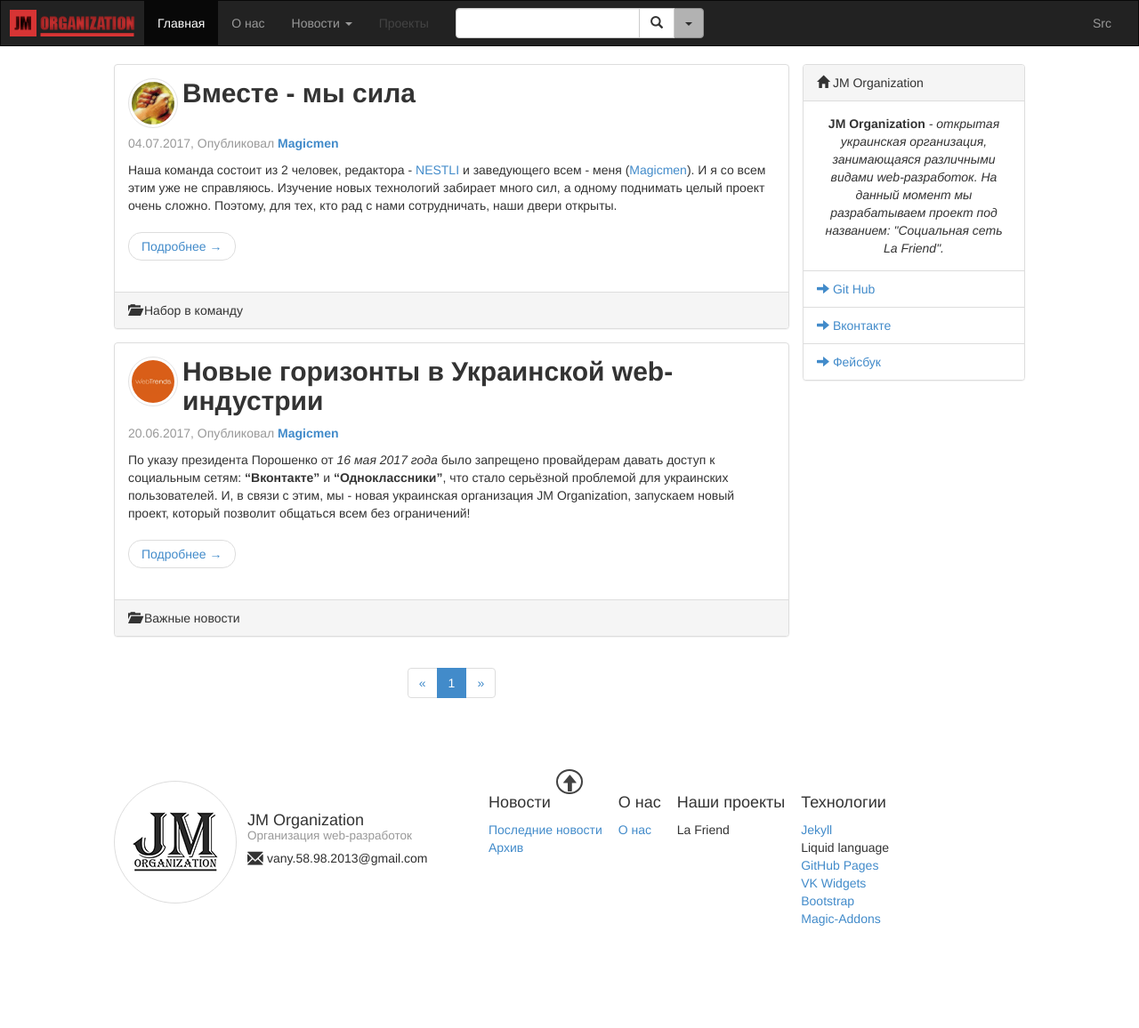
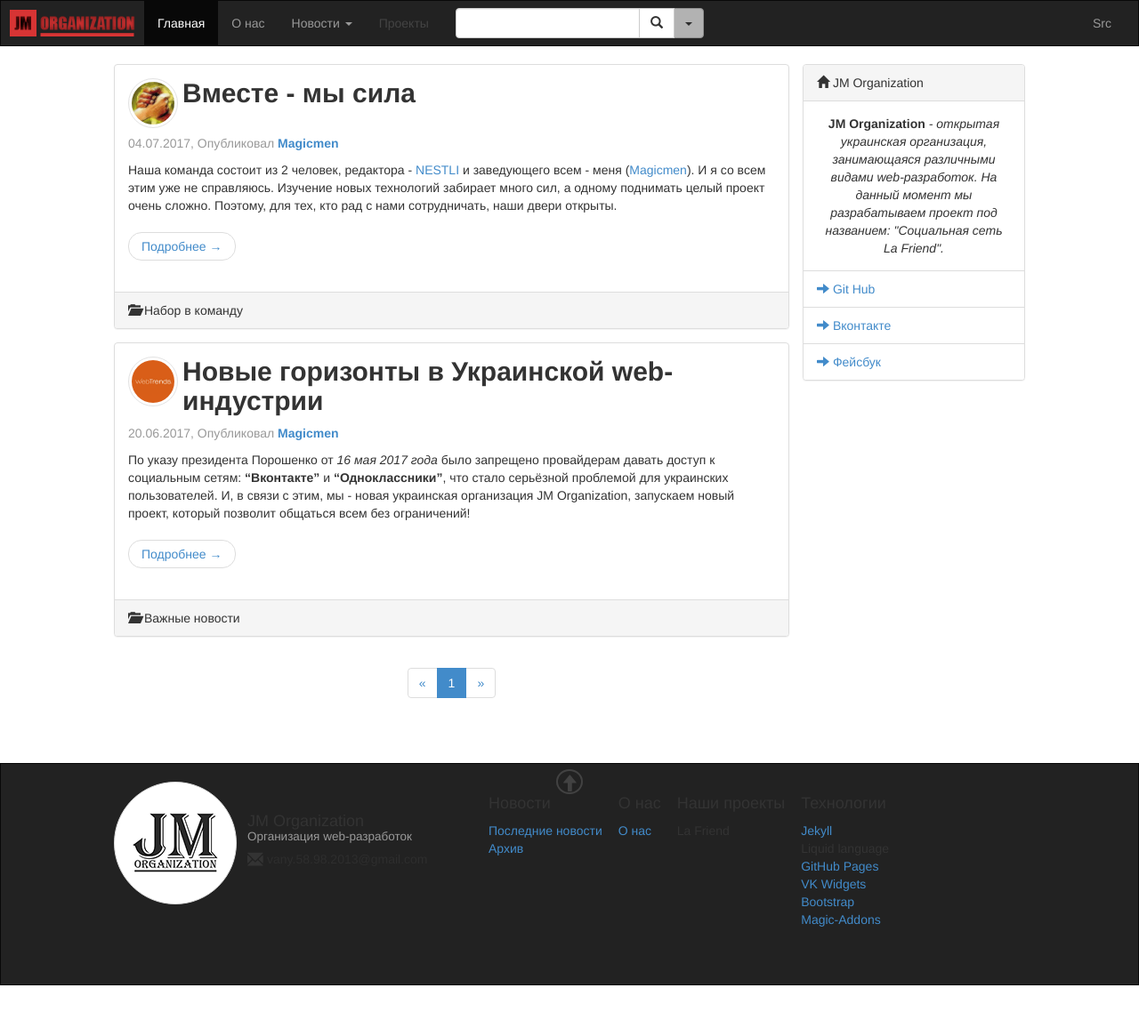
Before and after one commit to jm-organization/jm-organization.github.io, a Jekyll site: the page built from index.html, in a window 1280 px wide. Shown: the whole page at 89% size. Built offline with Jekyll 4.4.1, drawn with Linux system fonts in a browser that asks for light colours; the list of posts is cut into pages by our own code; before the commit the page ends 1106 px from its top, so only the background shows below that.

Commit message:
Update body-sample.html

```diff
--- a/_layouts/body-sample.html
+++ b/_layouts/body-sample.html
@@ -26,7 +26,11 @@
 			</div>
 		</section>
 
-		<footer>{% include jm_footer.html %}</footer>
+		<footer style="
+		    background: #222222;
+		    border: 1px solid transparent;
+		    border-color: #080808;
+		">{% include jm_footer.html %}</footer>
 
 		<div class="jm-warp warp-button-to-top">
 			<a data-href="@to-top" data-toggle="tooltip" data-placement="top" title="Наверх"><span class="glyphicon glyphicon-arrow-up"></span></a>
```
